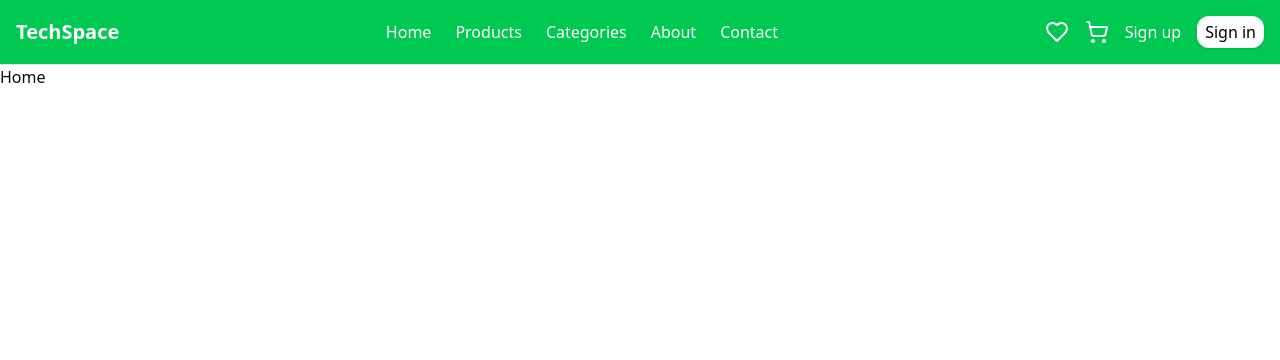
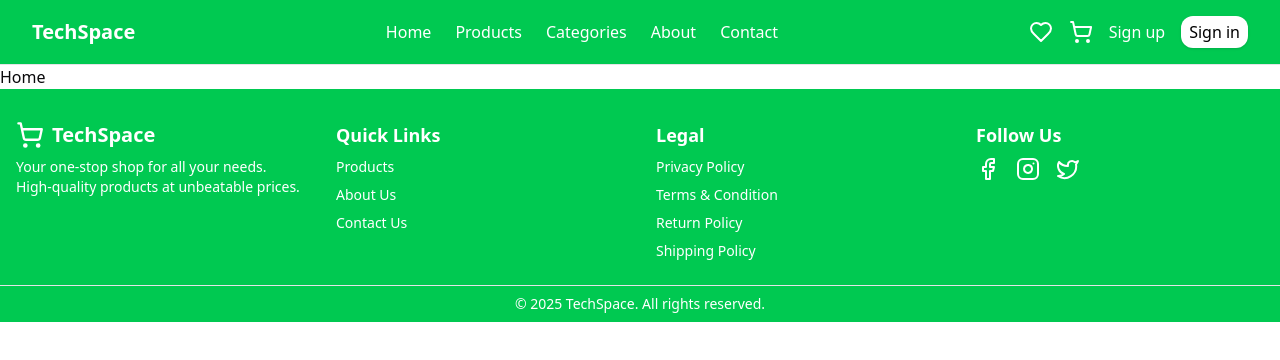
Before and after one commit to md-suhag/tech-space, a React (Vite) app: page / in a window 1280 px wide. Shown: the top 360 px of the page. Built offline with nearby package versions, Linux system fonts and the light colour scheme.

Commit message:
Add Footer

```diff
--- a/src/components/layout/MainLayout.jsx
+++ b/src/components/layout/MainLayout.jsx
@@ -1,6 +1,7 @@
 import React from "react";
 import { Outlet } from "react-router-dom";
 import Navbar from "../shared/Navbar";
+import Footer from "../shared/Footer";
 
 const MainLayout = () => {
   return (
@@ -9,6 +10,7 @@ const MainLayout = () => {
       <main>
         <Outlet />
       </main>
+      <Footer />
     </>
   );
 };
--- a/src/components/shared/Container.jsx
+++ b/src/components/shared/Container.jsx
@@ -1,11 +1,7 @@
 import { ReactNode } from "react";
 
 const Container = ({ children }) => {
-  return (
-    <div className=" mx-auto max-w-screen-2xl px-4 md:px-6 lg:px-8">
-      {children}
-    </div>
-  );
+  return <div className="container px-4 mx-auto ">{children}</div>;
 };
 
 export default Container;
--- /dev/null
+++ b/src/components/shared/Footer.jsx
@@ -0,0 +1,91 @@
+import { Link } from "react-router-dom";
+import { Facebook, Instagram, Twitter, ShoppingCart } from "lucide-react";
+
+const Footer = () => {
+  return (
+    <footer className="pt-8 text-white bg-primary">
+      <div className="container grid gap-8 px-4 mx-auto md:grid-cols-2 lg:grid-cols-4 ">
+        {/* Brand Section */}
+        <div>
+          <h2 className="flex items-center gap-2 text-xl font-bold ">
+            <ShoppingCart size={28} />
+            TechSpace
+          </h2>
+          <p className="mt-2 text-sm text-muted-white">
+            Your one-stop shop for all your needs. High-quality products at
+            unbeatable prices.
+          </p>
+        </div>
+
+        {/* Links Section */}
+        <div>
+          <h3 className="text-lg font-semibold">Quick Links</h3>
+          <ul className="mt-2 space-y-2 text-sm">
+            <li>
+              <Link to="/products" className="hover:underline">
+                Products
+              </Link>
+            </li>
+            <li>
+              <Link to="/about" className="hover:underline">
+                About Us
+              </Link>
+            </li>
+            <li>
+              <Link to="/contact" className="hover:underline">
+                Contact Us
+              </Link>
+            </li>
+          </ul>
+        </div>
+        <div>
+          <h3 className="text-lg font-semibold">Legal</h3>
+          <ul className="mt-2 space-y-2 text-sm">
+            <li>
+              <Link to="/products" className="hover:underline">
+                Privacy Policy
+              </Link>
+            </li>
+            <li>
+              <Link to="/about" className="hover:underline">
+                Terms & Condition
+              </Link>
+            </li>
+            <li>
+              <Link to="/contact" className="hover:underline">
+                Return Policy
+              </Link>
+            </li>
+            <li>
+              <Link to="/privacy-policy" className="hover:underline">
+                Shipping Policy
+              </Link>
+            </li>
+          </ul>
+        </div>
+
+        {/* Social Media Section */}
+        <div>
+          <h3 className="text-lg font-semibold">Follow Us</h3>
+          <div className="flex justify-start gap-4 mt-2">
+            <Link to="#" className="hover:text-black">
+              <Facebook size={24} />
+            </Link>
+            <Link to="#" className="hover:text-black">
+              <Instagram size={24} />
+            </Link>
+            <Link to="#" className="hover:text-black">
+              <Twitter size={24} />
+            </Link>
+          </div>
+        </div>
+      </div>
+
+      {/* Copyright Section */}
+      <div className="py-2 mt-6 text-sm text-center text-white border-t ">
+        © {new Date().getFullYear()} TechSpace. All rights reserved.
+      </div>
+    </footer>
+  );
+};
+export default Footer;
--- a/src/components/shared/Navbar.jsx
+++ b/src/components/shared/Navbar.jsx
@@ -6,22 +6,21 @@ import { HeartIcon, Menu, ShoppingCartIcon, User } from "lucide-react";
 import { Link } from "react-router-dom";
 const Navbar = () => {
   return (
-    <nav className="flex items-center justify-between p-4 border-b bg-primary  text-white">
+    <nav className="p-4 text-white border-b bg-primary">
+      <div className="container flex items-center justify-between px-4 mx-auto">
         {/* Logo */}
         <div className="text-xl font-bold">
           <Link to="/">TechSpace</Link>
         </div>
-
         {/* Desktop Menu */}
-      <div className="hidden md:flex space-x-6">
+        <div className="hidden space-x-6 md:flex">
           <Link to="/">Home</Link>
           <Link to="/products">Products</Link>
           <Link to="/categories">Categories</Link>
           <Link to="/about">About</Link>
           <Link to="/contact">Contact</Link>
         </div>
-
-      <div className="hidden md:flex space-x-4  items-center">
+        <div className="items-center hidden space-x-4 md:flex">
           <Link to="/">
             {" "}
             <HeartIcon />
@@ -35,20 +34,18 @@ const Navbar = () => {
 
           <Link
             href="/sing-in"
-          className="bg-white text-black py-1 px-2 rounded-sm shadow"
+            className="px-2 py-1 text-black bg-white rounded-sm shadow"
           >
             Sign in
           </Link>
-      </div>
-
-      {/* Mobile Menu */}
+        </div>{" "}
         <Sheet>
           <SheetTrigger asChild>
-          <Button variant="" className="md:hidden">
+            <Button variant="" className="text-white md:hidden">
               <Menu className="w-6 h-6" />
             </Button>
           </SheetTrigger>
-        <SheetContent side="left" className="flex flex-col space-y-4 p-6">
+          <SheetContent side="left" className="flex flex-col p-6 space-y-4">
             <Link to="/">Home</Link>
             <Link to="/products">Products</Link>
             <Link to="/categories">Categories</Link>
@@ -56,6 +53,8 @@ const Navbar = () => {
             <Link to="/contact">Contact</Link>
           </SheetContent>
         </Sheet>
+      </div>
+      {/* Mobile Menu */}
     </nav>
   );
 };
```
Lines whose indentation alone changed are shown as unchanged.
